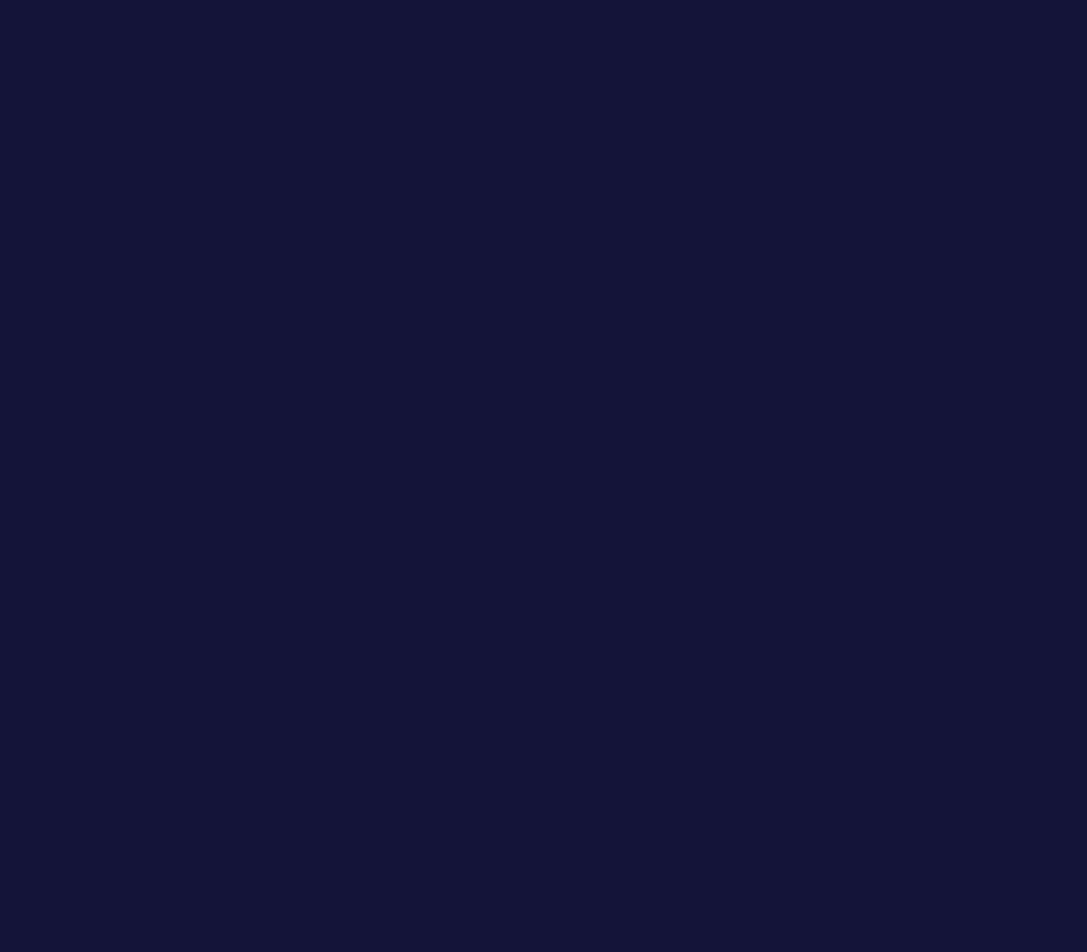
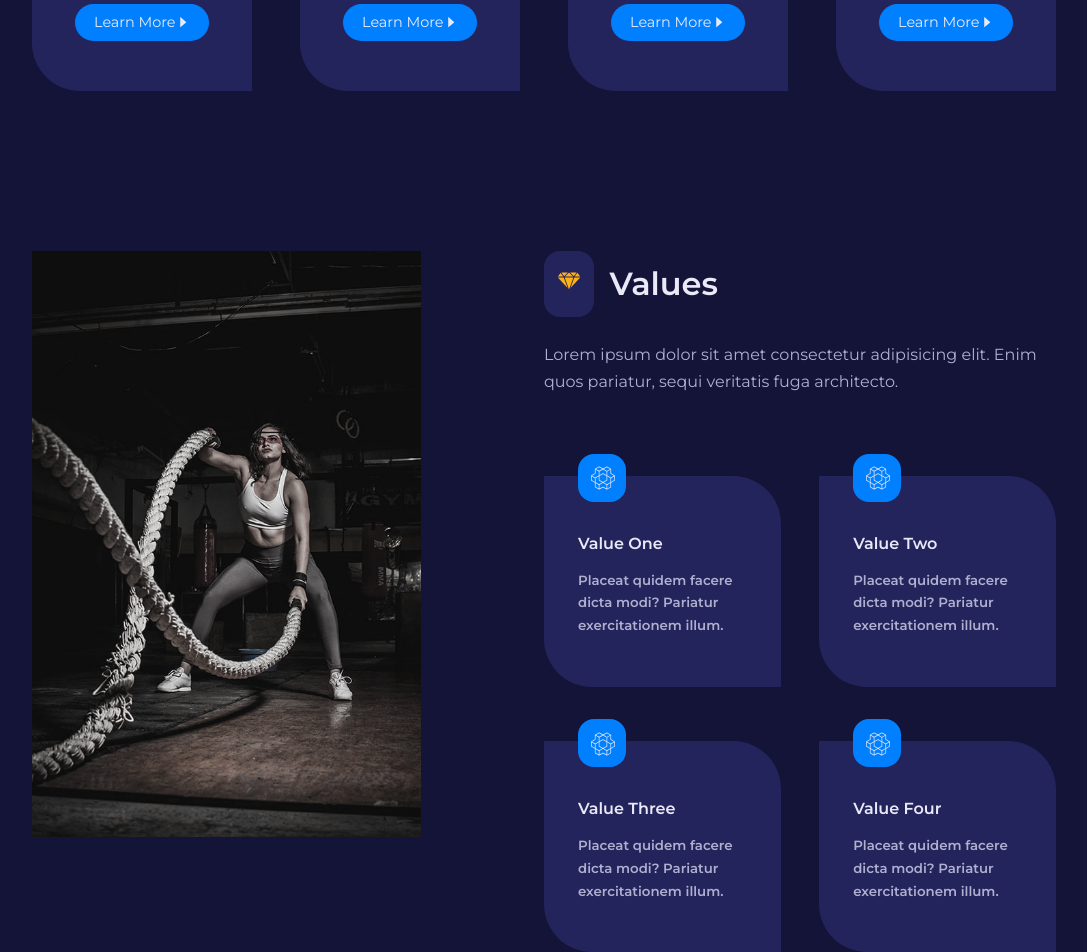
Before and after one commit to WerbethAraujo/website-with-react, a React (Create React App) app: page / in a window 1280 px wide. Shown: the part 1256-2208 px from the top of the page, without its empty margins (96-1183 px from the left). Before the commit the page ends 800 px from the top, so only its background shows below. Built offline with nearby package versions, Linux system fonts and the light colour scheme.

Commit message:
feat: section progrmas and values done

```diff
--- /dev/null
+++ b/src/UI/Card.jsx
@@ -0,0 +1,5 @@
+const Card = ({ className, children }) => {
+  return <article className={`card ${className}`}>{children}</article>;
+};
+
+export default Card;
--- /dev/null
+++ b/src/components/Programs.jsx
@@ -0,0 +1,37 @@
+import { Link } from 'react-router-dom';
+
+import { AiFillCaretRight } from 'react-icons/ai';
+import { FaCrown } from 'react-icons/fa';
+
+import SectionHead from './SectionHead';
+import Card from '../UI/Card';
+
+import { programs } from '../data';
+
+const Programs = () => {
+  return (
+    <section className='programs'>
+      <div className='container programs__container'>
+        <SectionHead icon={<FaCrown />} title='Programs' />
+
+        <div className='programs__wrapper'>
+          {programs.map(({ id, icon, title, info, path }) => {
+            return (
+              <Card className='programs__program' key={id}>
+                <span>{icon}</span>
+                <h4>{title}</h4>
+                <small>{info}</small>
+                <Link to={path} className='btn btn-sm'>
+                  Learn More
+                  <AiFillCaretRight />
+                </Link>
+              </Card>
+            );
+          })}
+        </div>
+      </div>
+    </section>
+  );
+};
+
+export default Programs;
--- /dev/null
+++ b/src/components/SectionHead.jsx
@@ -0,0 +1,12 @@
+import React from 'react';
+
+const SectionHead = ({ icon, title, className }) => {
+  return (
+    <div className={`section__head ${className}`}>
+      <span>{icon}</span>
+      <h2>{title}</h2>
+    </div>
+  );
+};
+
+export default SectionHead;
--- /dev/null
+++ b/src/components/Values.jsx
@@ -0,0 +1,41 @@
+import valuesImage from '../images/values.jpg';
+import SectionHead from './SectionHead';
+import Card from '../UI/Card';
+
+import { GiCutDiamond } from 'react-icons/gi';
+
+import { values } from '../data';
+
+const Values = () => {
+  return (
+    <section className='values'>
+      <div className='container values__container'>
+        <div className='values__left'>
+          <div className='values__image'>
+            <img src={valuesImage} alt='values image' />
+          </div>
+        </div>
+        <div className='values__right'>
+          <SectionHead icon={<GiCutDiamond />} title='Values' />
+          <p>
+            Lorem ipsum dolor sit amet consectetur adipisicing elit. Enim quos
+            pariatur, sequi veritatis fuga architecto.
+          </p>
+          <div className='values__wrapper'>
+            {values.map(({ id, title, desc, icon }) => {
+              return (
+                <Card className='values__value' key={id}>
+                  <span>{icon}</span>
+                  <h4>{title}</h4>
+                  <small>{desc}</small>
+                </Card>
+              );
+            })}
+          </div>
+        </div>
+      </div>
+    </section>
+  );
+};
+
+export default Values;
--- a/src/index.css
+++ b/src/index.css
@@ -95,3 +95,62 @@
   padding: 0.4rem 1.2rem;
   font-size: 0.9rem;
 }
+
+section {
+  margin-top: 10rem;
+}
+
+.section__head {
+  display: flex;
+  align-items: center;
+  gap: 1rem;
+}
+
+.section__head span {
+  background: var(--color-gray-500);
+  padding: 0.8rem;
+  border-radius: 1rem;
+  color: var(--color-secondary);
+  font-size: 1.5rem;
+}
+
+.card {
+  background: var(--color-gray-500);
+  border: 2px solid transparent;
+  text-align: center;
+  padding: 3rem 2rem;
+  border-radius: 0 3rem 0 3rem;
+  transition: var(--transition);
+}
+
+.card:hover {
+  background: transparent;
+  border-color: var(--color-gray-400);
+  cursor: default;
+}
+
+.card span {
+  background: var(--color-primary);
+  color: var(--color-gray-100);
+  height: 3rem;
+  width: 3rem;
+  border-radius: 1rem;
+  font-size: 1.5rem;
+  padding: 0.8rem;
+  display: grid;
+  place-items: center;
+  margin-bottom: 1.5rem;
+  margin-inline: auto;
+  transition: var(--transition);
+}
+
+.card:hover span {
+  background: var(--color-secondary);
+  color: var(--color-gray-600);
+}
+
+.card small {
+  margin-top: 1rem;
+  display: block;
+  font-weight: bold;
+}
--- a/src/pages/home/Home.jsx
+++ b/src/pages/home/Home.jsx
@@ -1,4 +1,6 @@
 import MainHeader from '../../components/MainHeader';
+import Programs from '../../components/Programs';
+import Values from '../../components/Values';
 
 import './home.css';
 
@@ -6,6 +8,8 @@
   return (
     <>
       <MainHeader />
+      <Programs />
+      <Values />
     </>
   );
 };
--- a/src/pages/home/home.css
+++ b/src/pages/home/home.css
@@ -47,3 +47,66 @@
 .main__header-image {
   position: relative;
 }
+
+/* Programs section */
+
+.programs {
+  margin-top: 4rem;
+}
+
+.programs__wrapper {
+  display: grid;
+  grid-template-columns: repeat(4, 1fr);
+  gap: 3rem;
+  margin-top: 4rem;
+}
+
+.programs__wrapper a {
+  margin-top: 2.5rem;
+  display: flex;
+  align-items: center;
+  justify-content: center;
+}
+
+.programs__wrapper:hover a {
+  background: var(--color-secondary);
+  color: var(--color-gray-600);
+}
+
+/* Values section */
+
+.values__container {
+  display: grid;
+  grid-template-columns: 38% 50%;
+  gap: 12%;
+}
+
+.values__image {
+  filter: saturate(0.25);
+  transition: var(--transition);
+}
+
+.values__image:hover {
+  filter: saturate(1);
+}
+
+.values__right > p {
+  margin: 1.5rem 0 5rem;
+}
+
+.values__wrapper {
+  display: grid;
+  grid-template-columns: 1fr 1fr;
+  gap: 3.4rem 2.4rem;
+}
+
+.card.values__value {
+  padding-top: 3.5rem;
+  text-align: left;
+  position: relative;
+}
+
+.card.values__value span {
+  position: absolute;
+  top: -1.5rem;
+}
```
